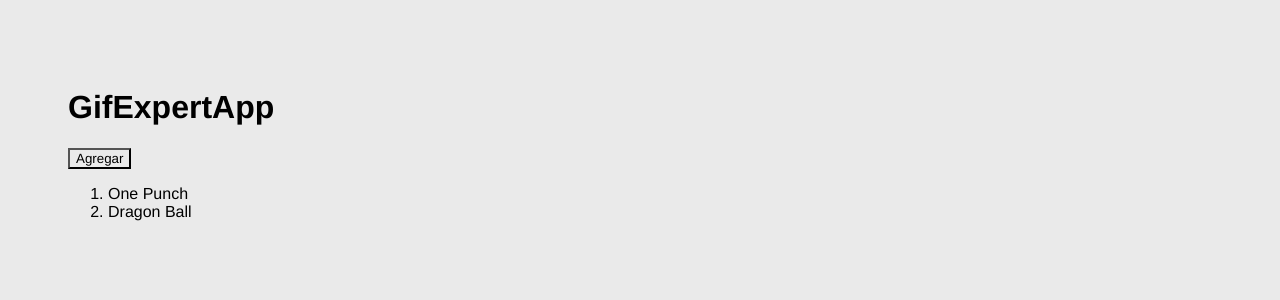
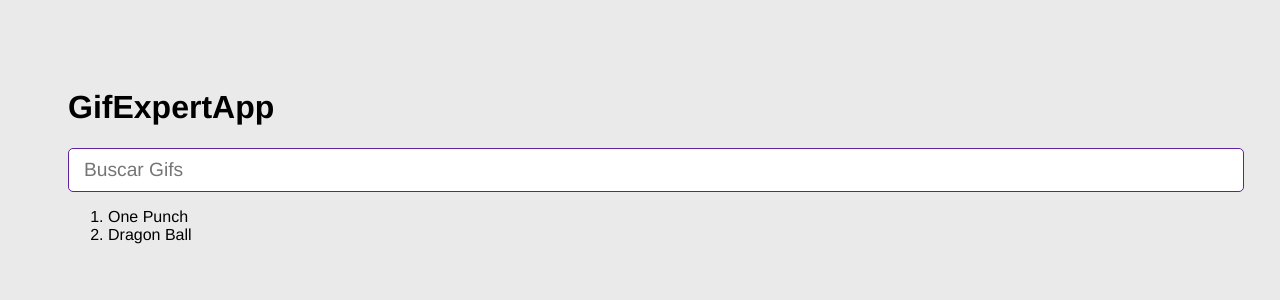
Before and after one commit to PieroJacinto/gifExpertApp, a React (Vite) app: page / in a window 1280 px wide. Shown: the top 300 px of the page. Built offline with nearby package versions, Linux system fonts and the light colour scheme.

Commit message:
setEstate

```diff
--- a/src/GifExpertApp.jsx
+++ b/src/GifExpertApp.jsx
@@ -1,4 +1,5 @@
 import { useState } from "react";
+import { AddCategory } from "./components/AddCategory";
 export const GifExpertApp = () => {
 
     const [categories, setCategories] = useState(["One Punch", "Dragon Ball"]);
@@ -14,10 +15,10 @@
         <h1>GifExpertApp</h1>
 
         {/* Input */}
-
+        <AddCategory setCategories={ setCategories }/>
 
         {/* Listado de Gif */}
-        <button onClick={onAddCategory}>Agregar</button>
+
 
         <ol>
             { categories.map( category => {
--- a/src/components/AddCategory.jsx
+++ b/src/components/AddCategory.jsx
@@ -1,6 +1,31 @@
+import { useState } from "react"
 
-export const AddCategory = () => {
+export const AddCategory = ( { setCategories }) => {
+
+  const [ inputValue, setinputValue ] = useState("");
+
+  const onInputChange = ( { target } ) => {
+
+    setinputValue(target.value)
+  }
+
+  const onSubmit = ( event ) => {
+    event.preventDefault();
+    if(inputValue.trim().length <= 1) return;
+
+    setCategories(categories => [inputValue, ...categories]);
+    setinputValue("")
+  }
+
   return (
-    <div>AddCategory</div>
+    <form onSubmit={ onSubmit }>
+      <input
+        type="text"
+        placeholder="Buscar Gifs"
+        value={ inputValue }
+        onChange={ onInputChange }
+
+      />
+    </form>
   )
 }
```
